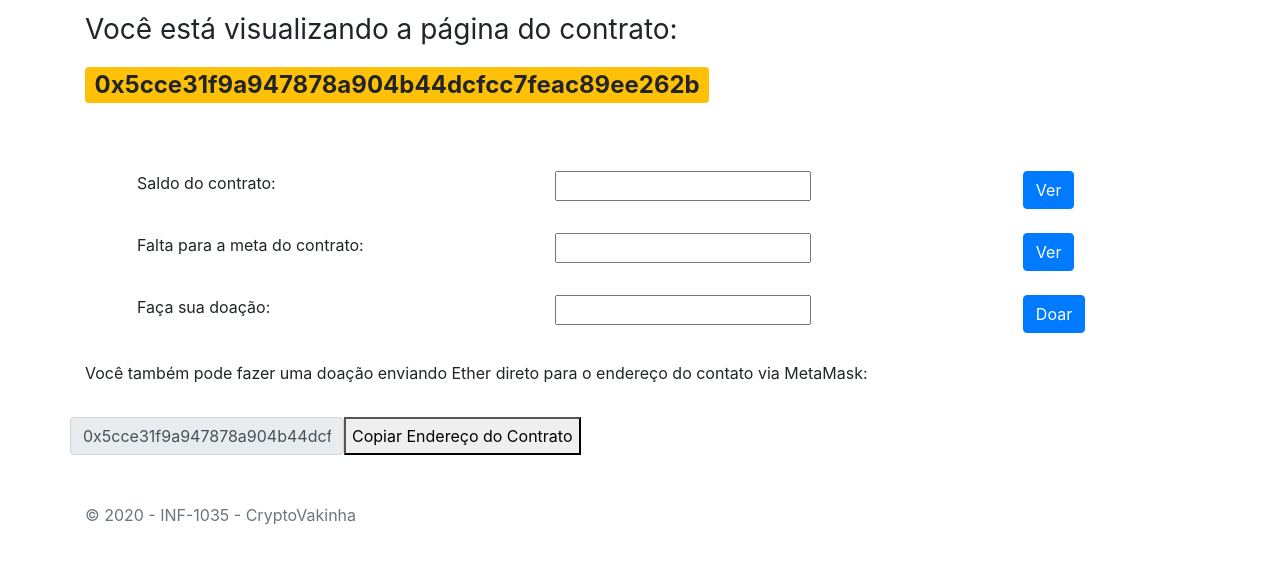
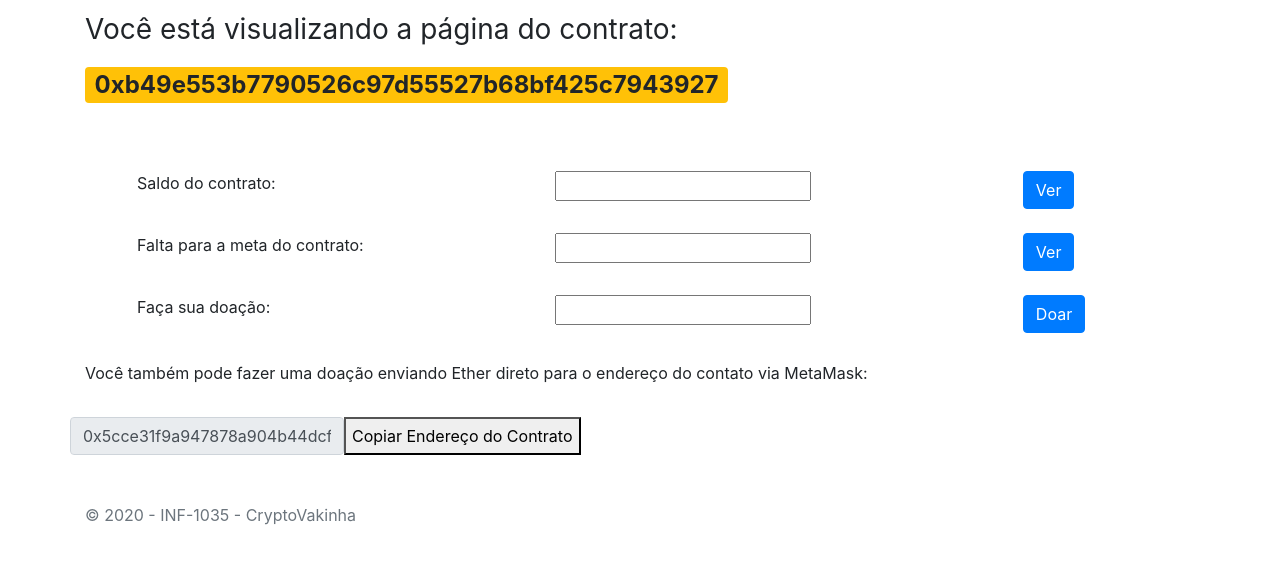
Before and after one commit to JPVercosa/VakinhaKovan, a plain HTML site: page index.html in a window 1280 px wide. Shown: the part 237-800 px from the top of the page. Drawn offline with nearby package versions, Linux system fonts and the light colour scheme.

Commit message:
Update index.html

```diff
--- a/index.html
+++ b/index.html
@@ -5,7 +5,7 @@
 	<link rel="stylesheet" href="https://cdn.jsdelivr.net/npm/bootstrap@4.5.3/dist/css/bootstrap.min.css" integrity="sha384-TX8t27EcRE3e/ihU7zmQxVncDAy5uIKz4rEkgIXeMed4M0jlfIDPvg6uqKI2xXr2" crossorigin="anonymous">
 	<script src="https://cdn.jsdelivr.net/gh/ethereum/web3.js@1.0.0-beta.34/dist/web3.min.js"></script>
 	<script type="text/javascript">
-		const contract_address = "0x5cce31f9a947878a904b44dcfcc7feac89ee262b";
+		const contract_address = "0xb49e553b7790526c97d55527b68bf425c7943927";
 
 		const contract_abi = [
 	{
@@ -183,7 +183,7 @@
 <div class='container'>
     <h1 class="h1 mb-3 font-weight-normal">Bem vindo ao CryptoVakinhas!</h1>
 	<h1 class="h3 mb-3 font-weight-normal">Você está visualizando a página do contrato:</h1>
-	<h2><span class="badge badge-warning">0x5cce31f9a947878a904b44dcfcc7feac89ee262b</span></h2>
+	<h2><span class="badge badge-warning">0xb49e553b7790526c97d55527b68bf425c7943927</span></h2>
 	<br><br>
 	<table class="table table-borderless">
 		<tbody>
```
